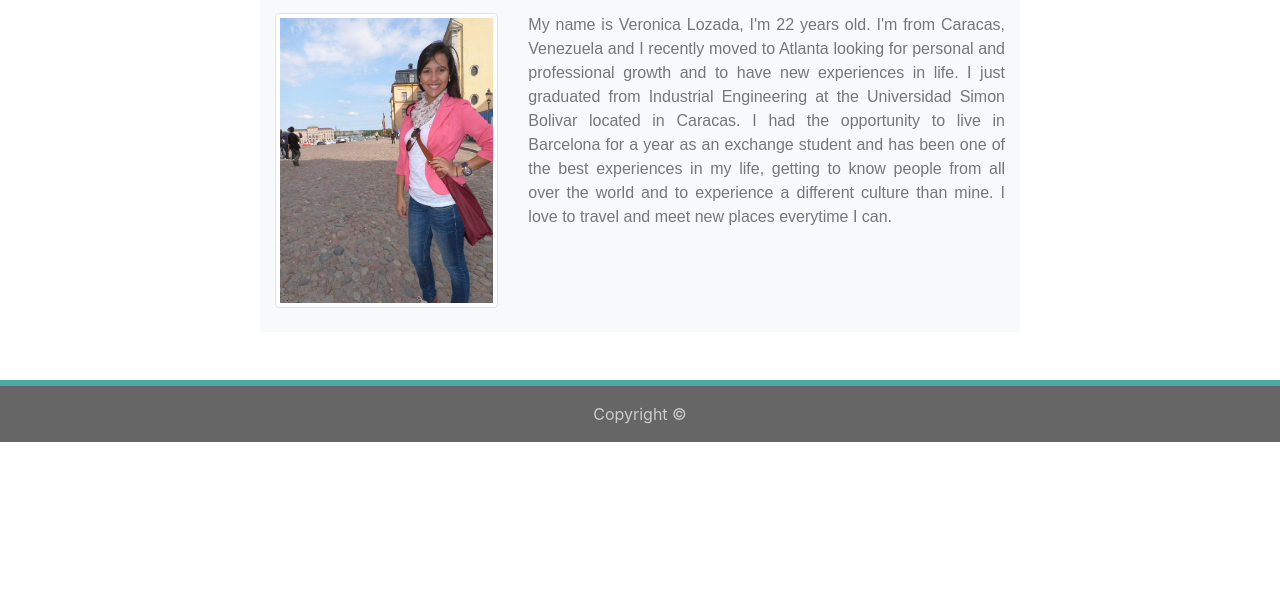
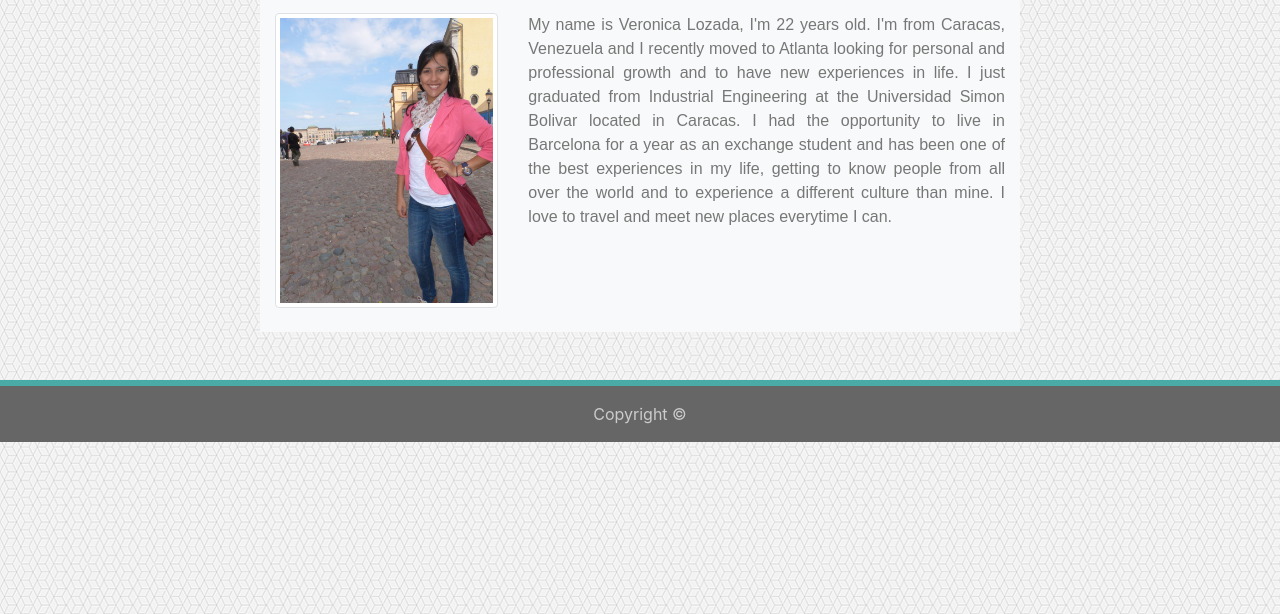
Before and after one commit to verolozada/Bootstrap-Portfolio, a plain HTML site: page index.html in a window 1280 px wide. Shown: the part 186-800 px from the top of the page. Drawn offline with nearby package versions, Linux system fonts and the light colour scheme.

Commit message:
background modified

```diff
--- a/assets/css/style.css
+++ b/assets/css/style.css
@@ -1,5 +1,5 @@
 body {
-    background-image: url("qbkls.jpg");
+    background-image: url("../images/qbkls.jpg");
 }
 
 /* header */
```
Also changed, not shown: assets/images/qbkls.jpg (renamed from qbkls.jpg).
